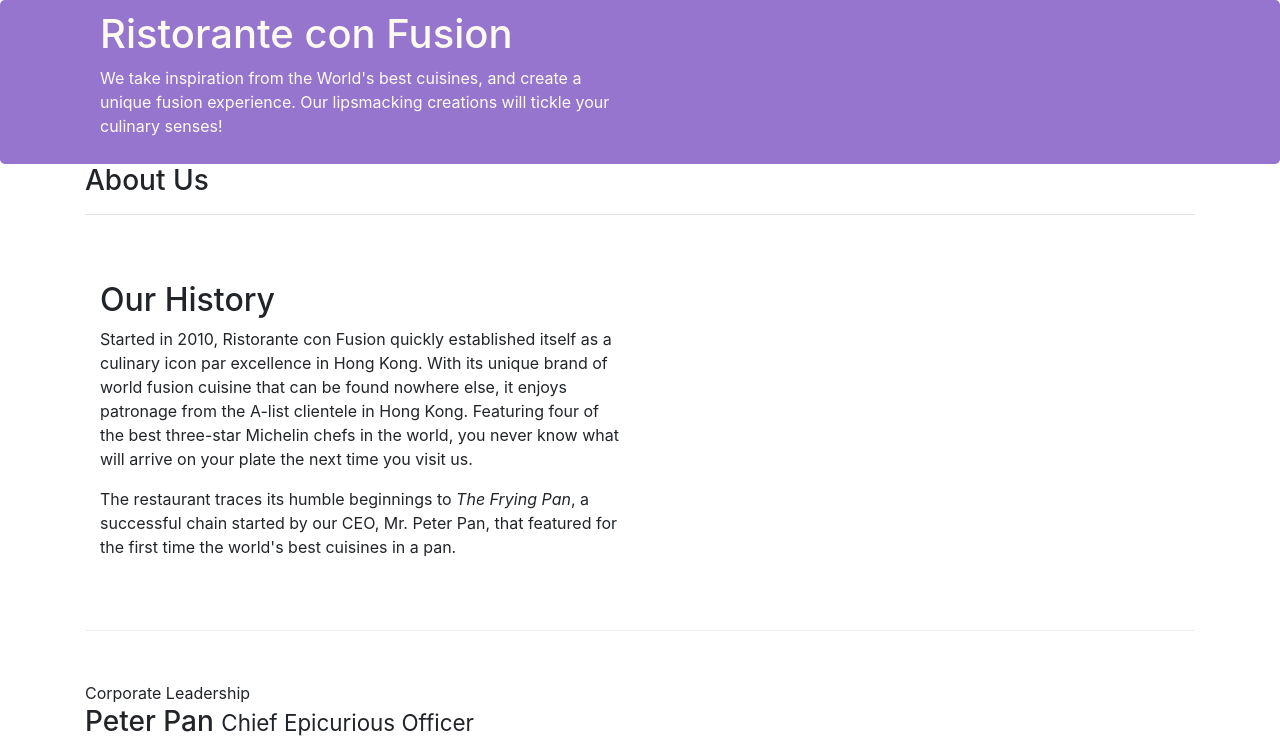
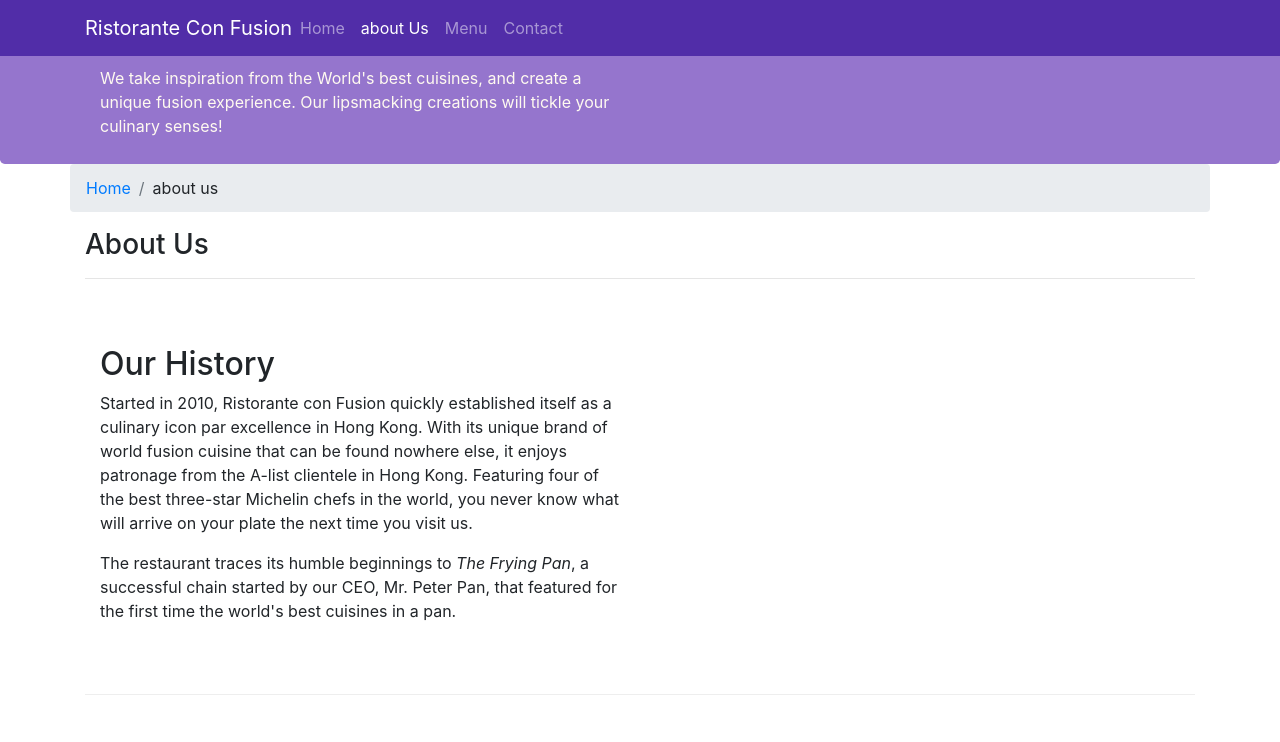
Before and after one commit to Saivaishnavichirumamilla/Bootstrap-UI-Framework, a website: page aboutus.html in a window 1280 px wide. Shown: the top 742 px of the page. Drawn offline with nearby package versions, Linux system fonts and the light colour scheme.

Commit message:
navbar and breadcrumbs

```diff
--- a/aboutus.html
+++ b/aboutus.html
@@ -14,6 +14,24 @@
 </head>
 
 <body>
+    <nav class="navbar navbar-dark navbar-expand-sm  fixed-top">
+        <div class="container">
+            <button class="navbar-toggler" type="button" data-toggle="collapse" data-target="#Navbar">
+                <span class="navbar-toggler-icon"></span>
+            </button>
+            <a class="navbar-brand mr-auto" href="./index.html">Ristorante Con Fusion</a>
+            <div class="collapse navbar-collapse" id="Navbar">
+            <ul class="navbar-nav mr-auto">
+                <!--adding active class to the link will highlight that link-->
+                <li class="nav-item"><a class="nav-link" href="./index.html">Home</a></li>
+                <li class="nav-item"><a class="nav-link active" href="#">about Us</a></li>
+                <li class="nav-item"><a class="nav-link" href="#">Menu</a></li>
+                <li class="nav-item"><a class="nav-link" href="#">Contact</a></li>
+
+            </ul>
+            </div>
+        </div>
+    </nav>
 
     <header class="jumbotron">
         <div class="container">
@@ -30,6 +48,10 @@
 
     <div class="container">
         <div class="row">
+            <ol class="col-12 breadcrumb">
+                <li class="breadcrumb-item active"><a href="./index.html">Home</a></li>
+                <li class="breadcrumb-item ">about us</li>
+            </ol>
             <div class="col-12">
                <h3>About Us</h3>
                <hr>
@@ -49,7 +71,7 @@
 
 
         <div class="row row-content align-items-center">
-            <div class="col-12>
+            <div class="col-12 col-sm-11 col-md-11">
                 <h2>Corporate Leadership</h2>
                 <h3>Peter Pan <small>Chief Epicurious Officer</small></h3>
                 <p class="d-none d-sm-block">Our CEO, Peter, credits his hardworking East Asian immigrant parents who undertook the arduous journey to the shores of America with the intention of giving their children the best future. His mother's wizardy in the kitchen whipping up the tastiest dishes with whatever is available inexpensively at the supermarket, was his first inspiration to create the fusion cuisines for which <em>The Frying Pan</em> became well known. He brings his zeal for fusion cuisines to this restaurant, pioneering cross-cultural culinary connections.</p>
@@ -70,7 +92,7 @@
                 <div class="col-4 offset-1 col-sm-2">
                     <h5>Links</h5>
                     <ul class="list-unstyled">
-                        <li><a href="#">Home</a></li>
+                        <li><a href="./index.html">Home</a></li>
                         <li><a href="#">About</a></li>
                         <li><a href="#">Menu</a></li>
                         <li><a href="#">Contact</a></li>
--- a/css/styles.css
+++ b/css/styles.css
@@ -24,3 +24,10 @@
     margin:0px;
     color:#0f0f0f;
 }
+body{
+    padding:50px 0px 0px 0px  /* for not allowing navigation bar to cover jumbotron just have a padding in the body*/
+    z-index:0;
+}
+.navbar-dark{
+    background-color: #512DA8;
+}
```
Also changed, not shown: index.html (+18 -0 lines).
